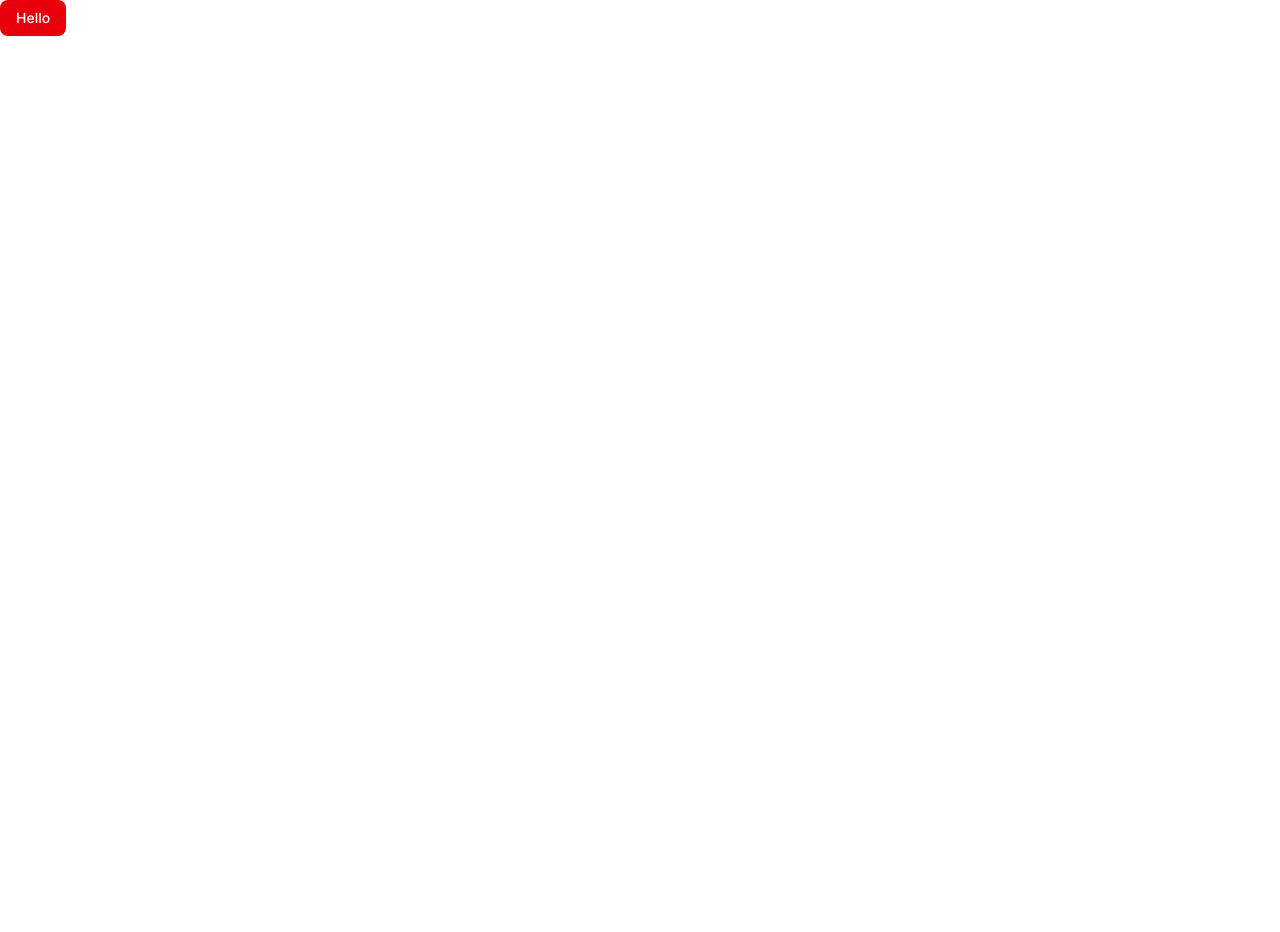
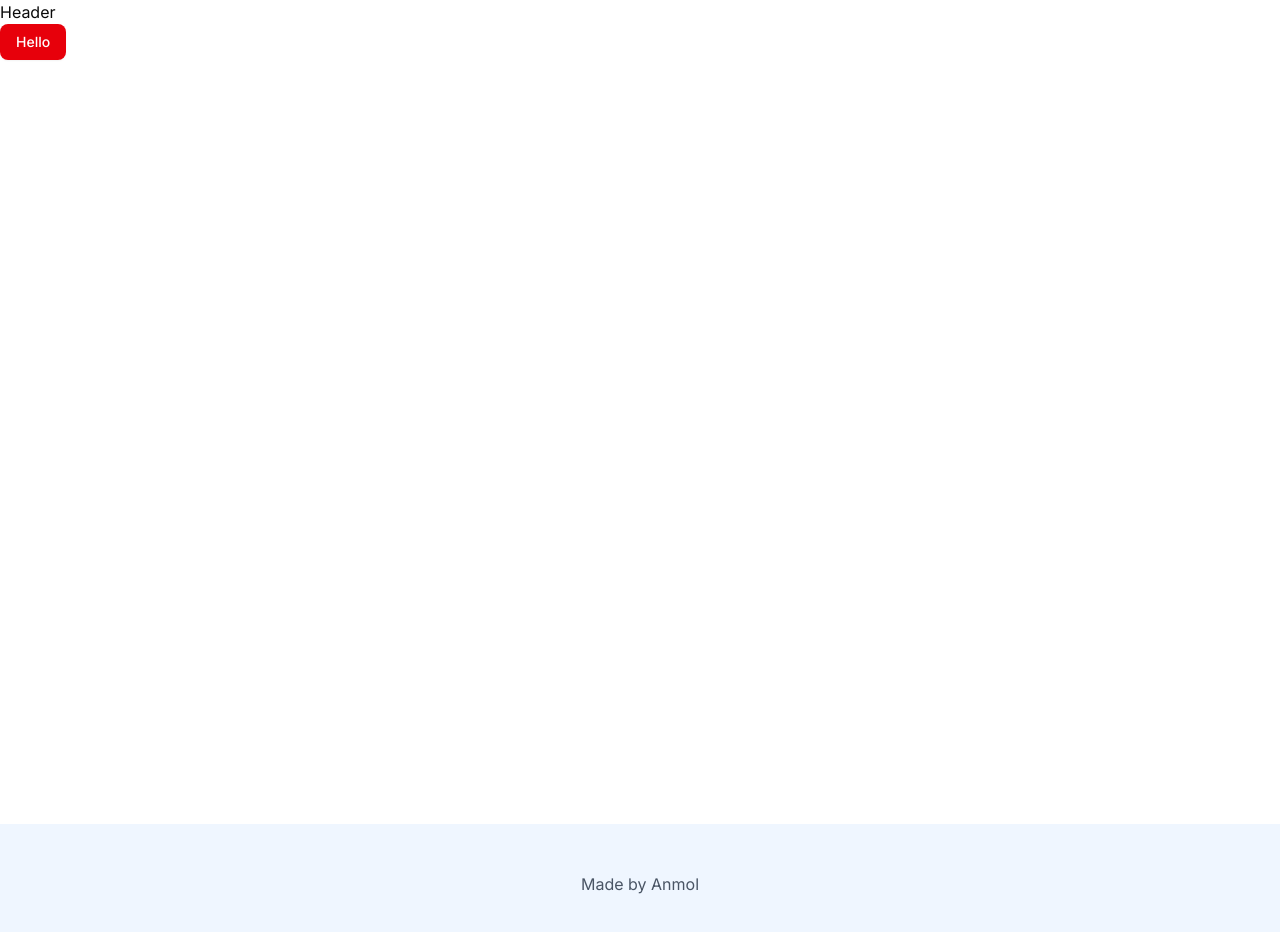
Before and after one commit to anmolkr7/FinSight, a Next.js app: page / in a window 1280 px wide. Shown: the top 932 px of the page. Before the commit the page ends 800 px from the top, so only its background shows below. Built offline with nearby package versions, Linux system fonts and the light colour scheme.

Commit message:
Placing dummy header component

```diff
--- a/app/layout.js
+++ b/app/layout.js
@@ -1,5 +1,6 @@
 import { Inter } from "next/font/google";
 import "./globals.css";
+import Header from "@/components/headers";
 
 const inter= Inter({subsets: ["latin"]});
 
@@ -13,8 +14,14 @@
     <html lang="en">
       <body className={`${inter.className}`}>
         {/*header*/}
-        {children}
+        <Header></Header>
+        <main className="min-h-screen">{children}</main>
         {/*footer*/}
+        <footer className="bg-blue-50 py-12">
+          <div className="container mx-auto px-4 text-center text-gray-600">
+            <p>Made by Anmol</p>
+          </div>
+        </footer>
         </body>
     </html>
   );
--- /dev/null
+++ b/components/headers.jsx
@@ -0,0 +1,9 @@
+import React from 'react'
+
+const Header = () => {
+  return (
+    <div>Header</div>
+  )
+}
+
+export default Header
```
